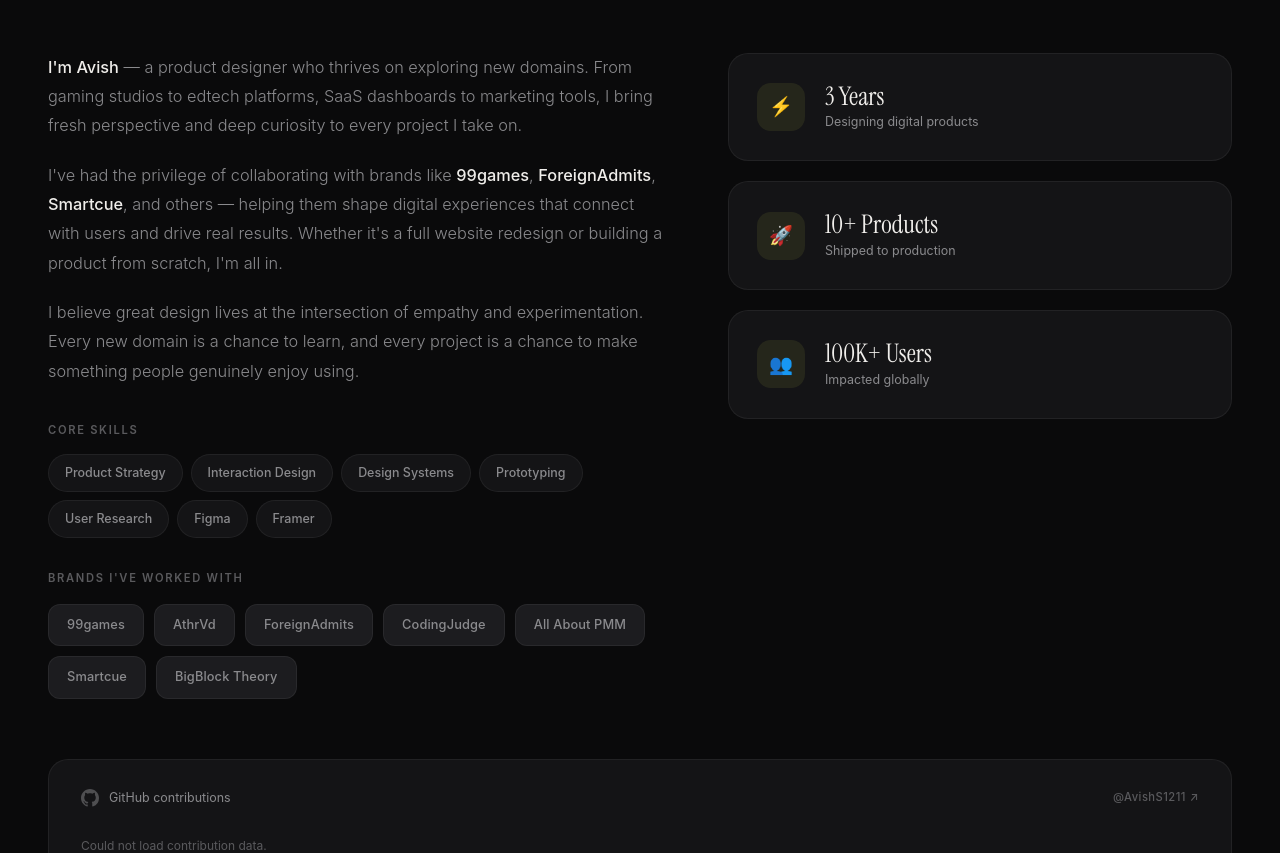
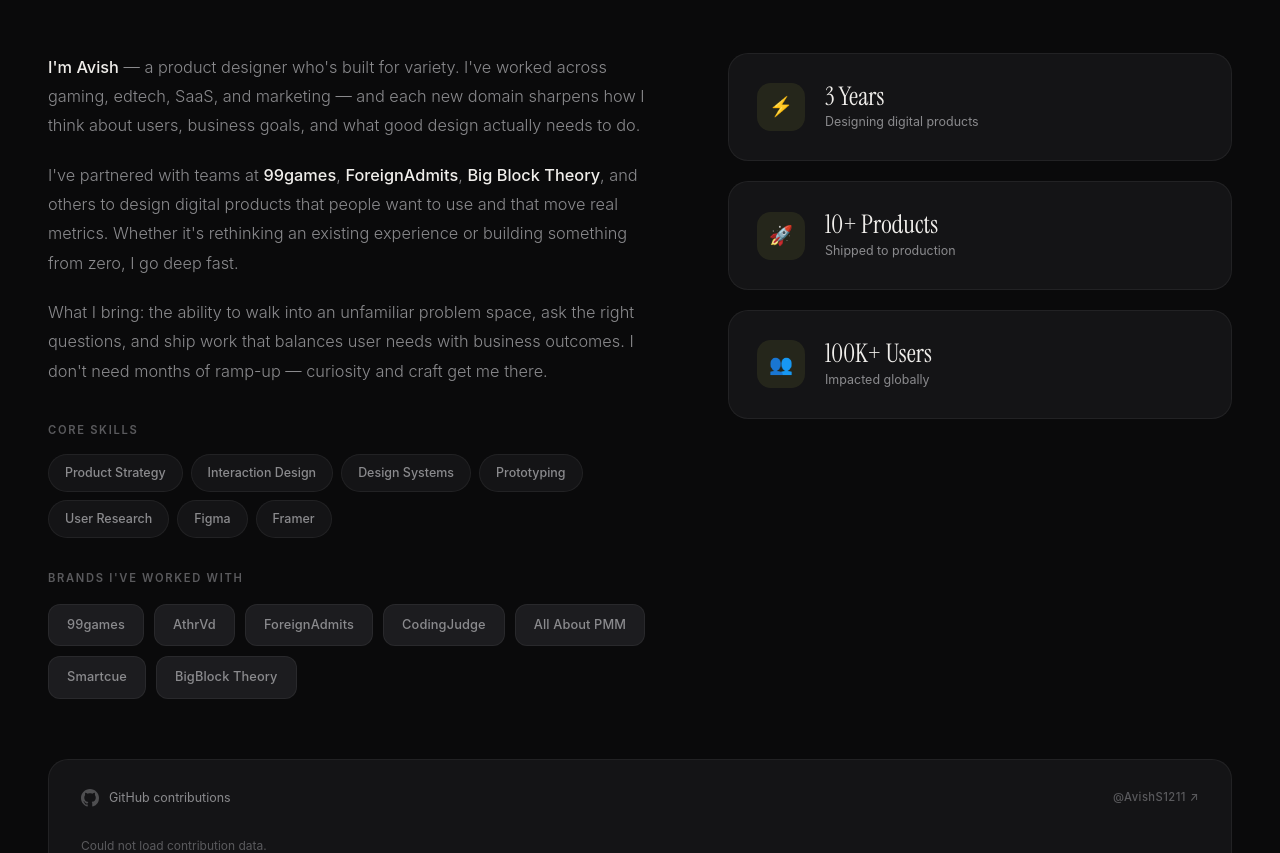
Before and after one commit to AvishS1211/my-portfolio, a plain HTML site: page index.html in a window 1280 px wide. Shown: the part 1124-1977 px from the top of the page. Drawn offline with Linux system fonts and the light colour scheme; no server answers; animation ran at ten frames a second; a web font is replaced by a local one.

Commit message:
Changed about me text

```diff
--- a/index.html
+++ b/index.html
@@ -501,9 +501,9 @@
   </div>
   <div class="about-grid">
     <div class="about-text reveal">
-      <p><strong>I'm Avish</strong> — a product designer who thrives on exploring new domains. From gaming studios to edtech platforms, SaaS dashboards to marketing tools, I bring fresh perspective and deep curiosity to every project I take on.</p>
-      <p>I've had the privilege of collaborating with brands like <strong>99games</strong>, <strong>ForeignAdmits</strong>, <strong>Smartcue</strong>, and others — helping them shape digital experiences that connect with users and drive real results. Whether it's a full website redesign or building a product from scratch, I'm all in.</p>
-      <p>I believe great design lives at the intersection of empathy and experimentation. Every new domain is a chance to learn, and every project is a chance to make something people genuinely enjoy using.</p>
+      <p><strong>I'm Avish</strong> — a product designer who's built for variety. I've worked across gaming, edtech, SaaS, and marketing — and each new domain sharpens how I think about users, business goals, and what good design actually needs to do.</p>
+      <p>I've partnered with teams at <strong>99games</strong>, <strong>ForeignAdmits</strong>, <strong>Big Block Theory</strong>, and others to design digital products that people want to use and that move real metrics. Whether it's rethinking an existing experience or building something from zero, I go deep fast.</p>
+      <p>What I bring: the ability to walk into an unfamiliar problem space, ask the right questions, and ship work that balances user needs with business outcomes. I don't need months of ramp-up — curiosity and craft get me there.</p>
 
       <div class="skills-wrap"><h4>Core Skills</h4>
         <div class="skills-grid">
```
